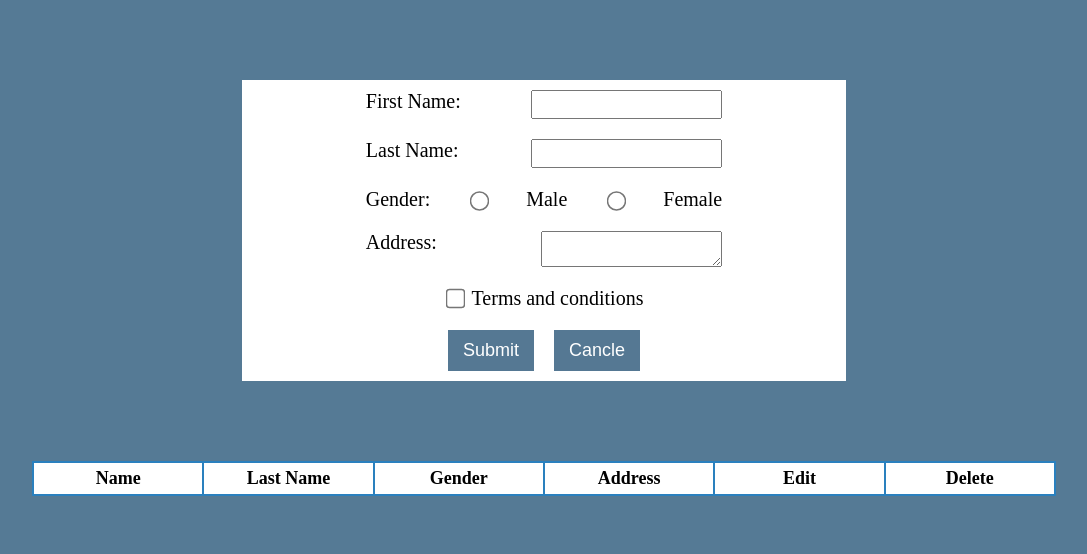
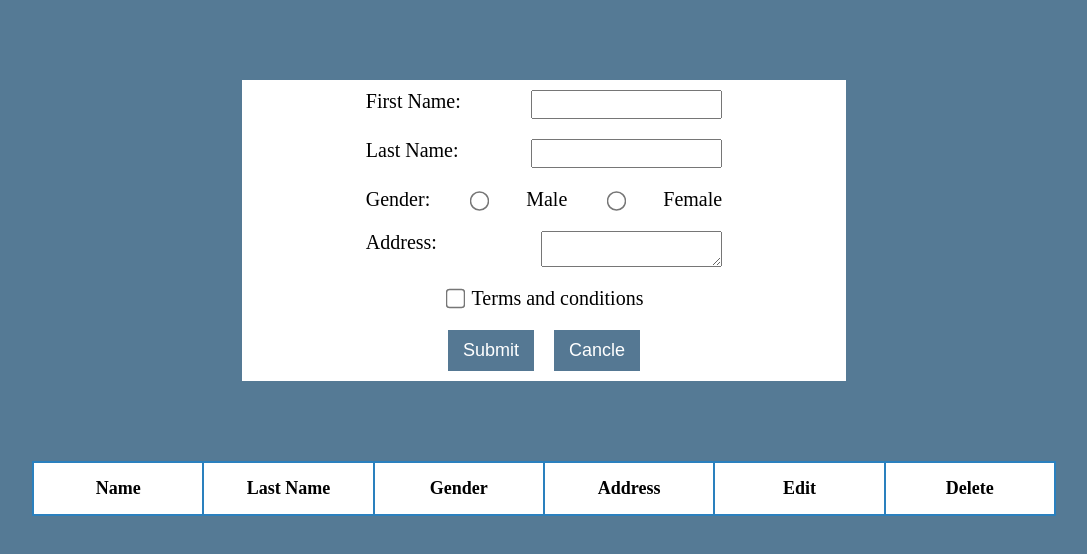
Before and after one commit to smayur/logical-task-2, a plain HTML site: page index.html in a window 1280 px wide. Shown: the whole page, without its empty margins (96-1183 px from the left). Drawn offline with Linux system fonts and the light colour scheme.

Commit message:
styling is done.

```diff
--- a/assets/css/style.css
+++ b/assets/css/style.css
@@ -184,11 +184,11 @@ sub { bottom: -.25em; }
 
   form, form ul {
     width: 59%;
-    background: white;
     display: flex;
     justify-content: center;
     flex-direction: column;
     align-items: center;
+    background: #fff;
   }
 
   form li {
@@ -230,8 +230,8 @@ sub { bottom: -.25em; }
    ========================================================================== */
   .data-table .wrapper {
     width: 80%;
+    margin: 0 auto;
     background: #fff;
-    margin: 0 auto;
   }
 
   .table { border: 1px solid #2a80be; }
@@ -242,15 +242,20 @@ sub { bottom: -.25em; }
     align-items: center;
   }
 
-  .headling li {
+  .table li {
     width: calc(17% - 4px);
+    padding: 5px 0;
     border: 1px solid #2a80be;
-    padding: 5px 0;
     display: flex;
     justify-content: center;
     font-size: 18px;
     font-weight: bold;
   }
+
+  .headling li,
+  .rowData li:not(:nth-child(5)):not(:nth-child(6)) {
+    padding: 15px 0;
+  }
 /* ==========================================================================
   data-table ends
    ========================================================================== */
```
